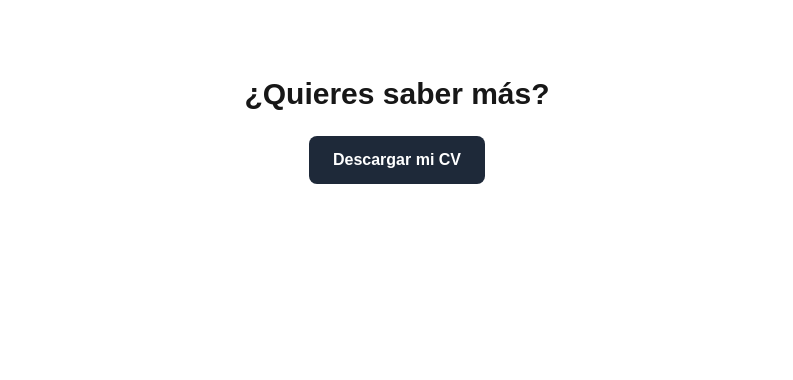
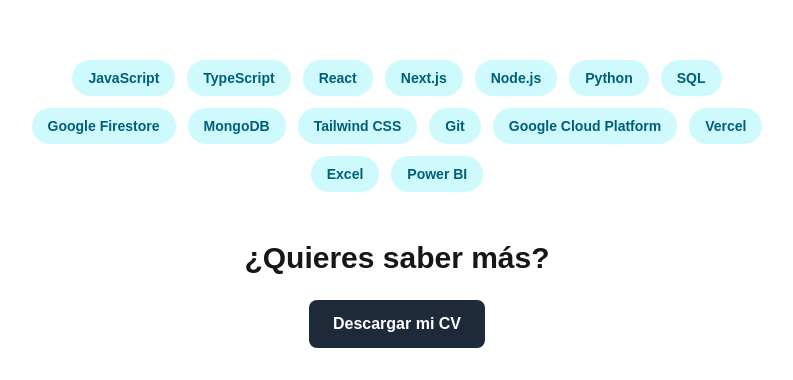
Before and after one commit to CamiloTechCore/CamiloTechCore, a Next.js app: page /about in a window 1280 px wide. Shown: the part 1526-1906 px from the top of the page, without its empty margins (243-1036 px from the left). Before the commit the page ends 1742 px from the top, so only its background shows below. Built offline with nearby package versions, Linux system fonts and the light colour scheme.

Commit message:
fix(about): Use dynamic imports for client components

```diff
--- a/src/app/about/page.tsx
+++ b/src/app/about/page.tsx
@@ -1,11 +1,16 @@
 import Image from 'next/image';
-import PageTransition from "@/components/PageTransition";
 import dynamic from 'next/dynamic';
 
-// Esta es la nueva forma de importar el componente
+
+// 1. Importamos dinámicamente PageTransition y deshabilitamos SSR
+const PageTransition = dynamic(() => import('@/components/PageTransition'), {
+  ssr: false,
+});
+
+// 2. Mantenemos la importación dinámica para SkillsCloud
 const SkillsCloud = dynamic(() => import('@/components/SkillsCloud'), {
-  ssr: false, // 👈 La clave: deshabilita el renderizado en servidor para este componente
-  loading: () => <p className="text-center">Cargando nube de habilidades...</p>, // Opcional: Muestra un texto mientras carga
+  ssr: false,
+  loading: () => <p className="text-center">Cargando nube de habilidades...</p>,
 });
 
 // Define tu lista de habilidades aquí
@@ -63,6 +68,13 @@
 
             <div className="flex flex-wrap justify-center gap-3 mt-8">
             {/* ... el resto de tus skills en píldoras ... */}
+            <div className="flex flex-wrap justify-center gap-3 mt-8">
+              {skills.map((skill) => (
+                <span key={skill} className="bg-cyan-100 text-cyan-800 text-sm font-semibold px-4 py-2 rounded-full">
+                {skill}
+                </span>
+                ))}
+            </div>
             </div>
           </div>
           {/* --- Sección de Descarga de CV --- */}
```
